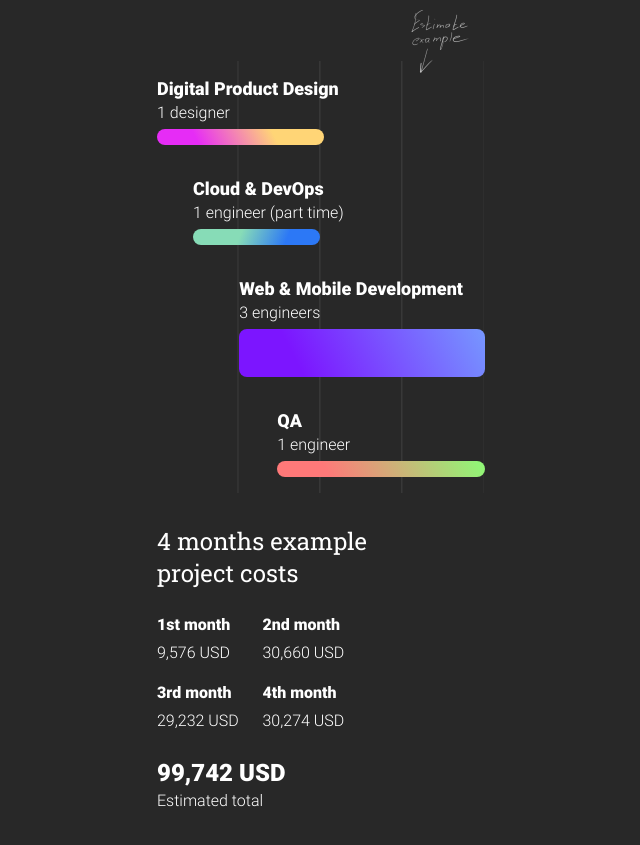
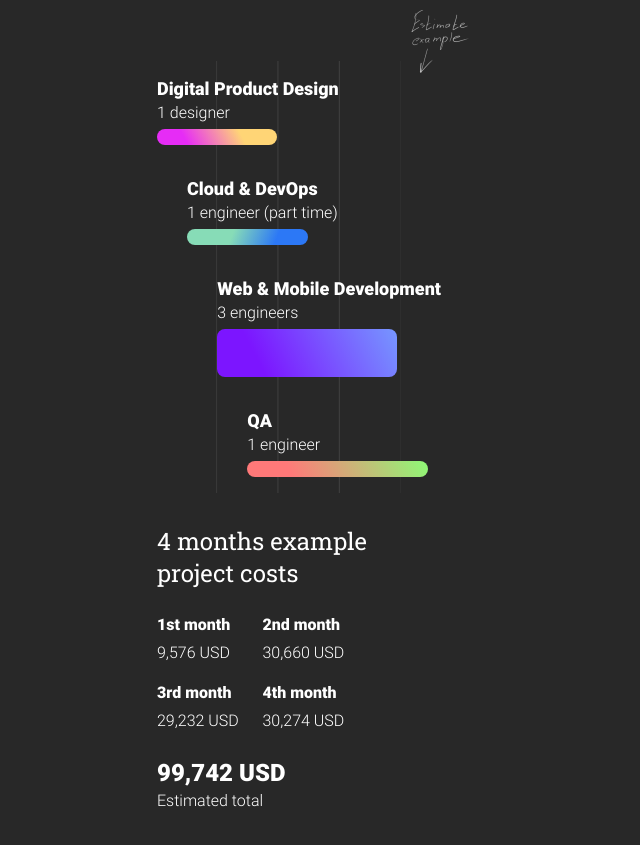
Before and after one commit to CSSSR/lorem-scriptum, an Eleventy site: page src/pages/index.njk in a window 1280 px wide. Shown: the part 4495-5340 px from the top of the page, without its empty margins (319-959 px from the left). Built offline with nearby package versions, Linux system fonts and the light colour scheme; Eleventy itself is replaced by a stand-in of ours; files that its build step writes are made by us from their sources; files whose address does not match are found by name; what eleventy-postcss-extension would draw is missing.

Commit message:
fix: LS-106: fix diagram

```diff
--- a/src/styles/blocks/exampleProject.css
+++ b/src/styles/blocks/exampleProject.css
@@ -3,16 +3,17 @@
   margin-bottom: var(--space-3xl);
 
   @media (--tablet) {
-    margin-top: 78px;
+    margin-top: var(--space-3xl);
     margin-bottom: var(--space-4xl);
   }
 
   @media (--desktop-s) {
-    margin-top: 94px;
+    margin-top: var(--space-4xl);
   }
 
   @media (--desktop-m) {
-    margin-top: 122px;
+    margin-top: 90px;
+    margin-bottom: 96px;
   }
 }
 
@@ -72,7 +73,7 @@
 
   display: flex;
 
-  width: 75%;
+  width: 56%;
   height: 100%;
   margin: 0 auto;
 
@@ -84,18 +85,24 @@
     transparent 0
   );
   background-position: 50% 50%;
-  background-size: 33.33% 100%;
+  background-size: 33.36% 100%;
 
-  transform: translateX(-34%);
+  transform: translateX(-57%);
 
   @media (--tablet) {
-    width: 62%;
+    width: 68%;
 
-    transform: translateX(-45%);
+    transform: translateX(-41%);
   }
 
   @media (--desktop-s) {
     transform: translateX(-46%);
+  }
+
+  @media (--desktop-m) {
+    width: 61%;
+
+    transform: translateX(-49%);
   }
 }
 
@@ -113,7 +120,7 @@
     width: 84px;
     height: 84px;
 
-    transform: translateY(-65px) translateX(-21px);
+    transform: translateY(-74px) translateX(-27px);
   }
 
   @media (--desktop-s) {
@@ -121,6 +128,10 @@
     height: 147px;
 
     transform: translateY(-61px) translateX(7px);
+  }
+
+  @media (--desktop-m) {
+    transform: translateY(-61px) translateX(15px);
   }
 }
 
@@ -163,7 +174,7 @@
 }
 
 .diagram_digital::after {
-  width: 51%;
+  width: 36.6%;
 
   background: linear-gradient(62.8deg, #e62cf6 24.16%, #ffd576 69.7%);
 
@@ -183,7 +194,7 @@
 .diagram_cloud {
   grid-column: 1 / span 4;
 
-  padding-left: 36px;
+  padding-left: 30px;
   grid-row: 2;
 
   @media (--tablet) {
@@ -200,7 +211,7 @@
 }
 
 .diagram_cloud::after {
-  width: 43.5%;
+  width: 40.5%;
 
   background: linear-gradient(110.94deg, #87dcb7 37.25%, #2c78f6 73.39%);
 
@@ -221,6 +232,8 @@
   grid-column: 2 / span 3;
   grid-row: 3;
 
+  transform: translateX(-22px);
+
   @media (--tablet) {
     transform: translateX(-14px);
   }
@@ -235,6 +248,7 @@
 }
 
 .diagram_web::after {
+  width: 73%;
   height: 48px;
 
   background: linear-gradient(62.8deg, #7c15ff 24.16%, #769cff 102.94%);
@@ -256,7 +270,7 @@
   grid-column: 2 / span 3;
   grid-row: 4;
 
-  padding-left: 38px;
+  padding-left: 8px;
 
   @media (--tablet) {
     padding-left: 47px;
@@ -264,7 +278,13 @@
 }
 
 .diagram_qa::after {
+  width: 76%;
+
   background: linear-gradient(62.8deg, #ff7979 24.16%, #89ff76 102.94%);
+
+  @media (--tablet) {
+    width: 100%;
+  }
 
   @media (--desktop-s) {
     width: 92%;
```
